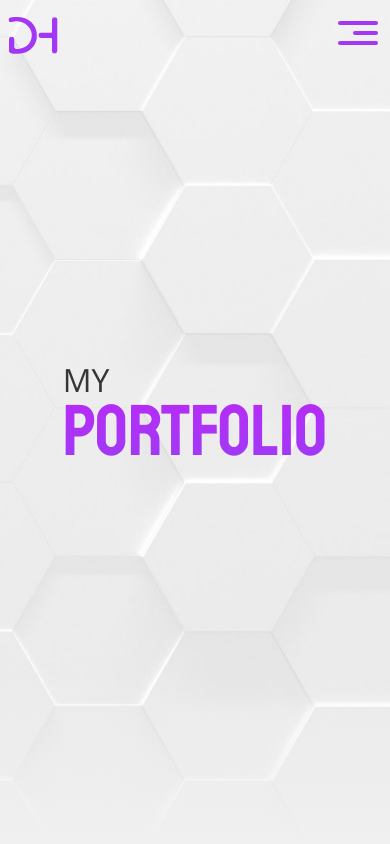
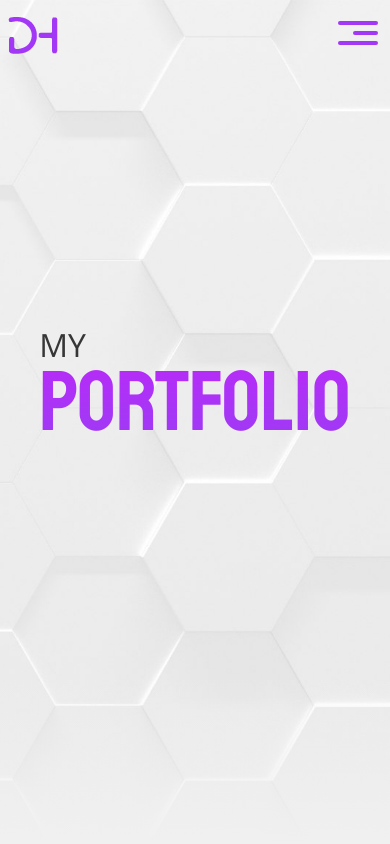
Before and after one commit to DavidHut13/Portfolio, a Vue app: page /work in a window 390 px wide. Shown: the top 844 px of the page. Built offline with nearby package versions, Linux system fonts and the light colour scheme.

Commit message:
fixed font size consitency

```diff
--- a/src/views/work.vue
+++ b/src/views/work.vue
@@ -203,13 +203,13 @@ export default {
     text-transform: uppercase;
 }
 
-@media(max-width:740px) {
-    .title {
-        font-size: 4.5rem;
+@media(max-width:990px) {
+   .title {
+        font-size: 8.3rem;
     }
 
     .subTitle {
-        font-size: 1rem;
+        font-size: 2rem;
     }
 }
 
@@ -255,6 +255,19 @@ export default {
     }
 }
 
+@media(max-width:540px) {
+       .titleWrapper {
+        margin-top: -3.5rem;
+    }
+
+    .title {
+        font-size: 5.3rem;
+    }
+
+    .subTitle {
+        font-size: 2rem;
+    }
+}
 .eloan-bg {
     background-image: url(/img/Work/AdobeStock_308186809.jpg);
 }
```
